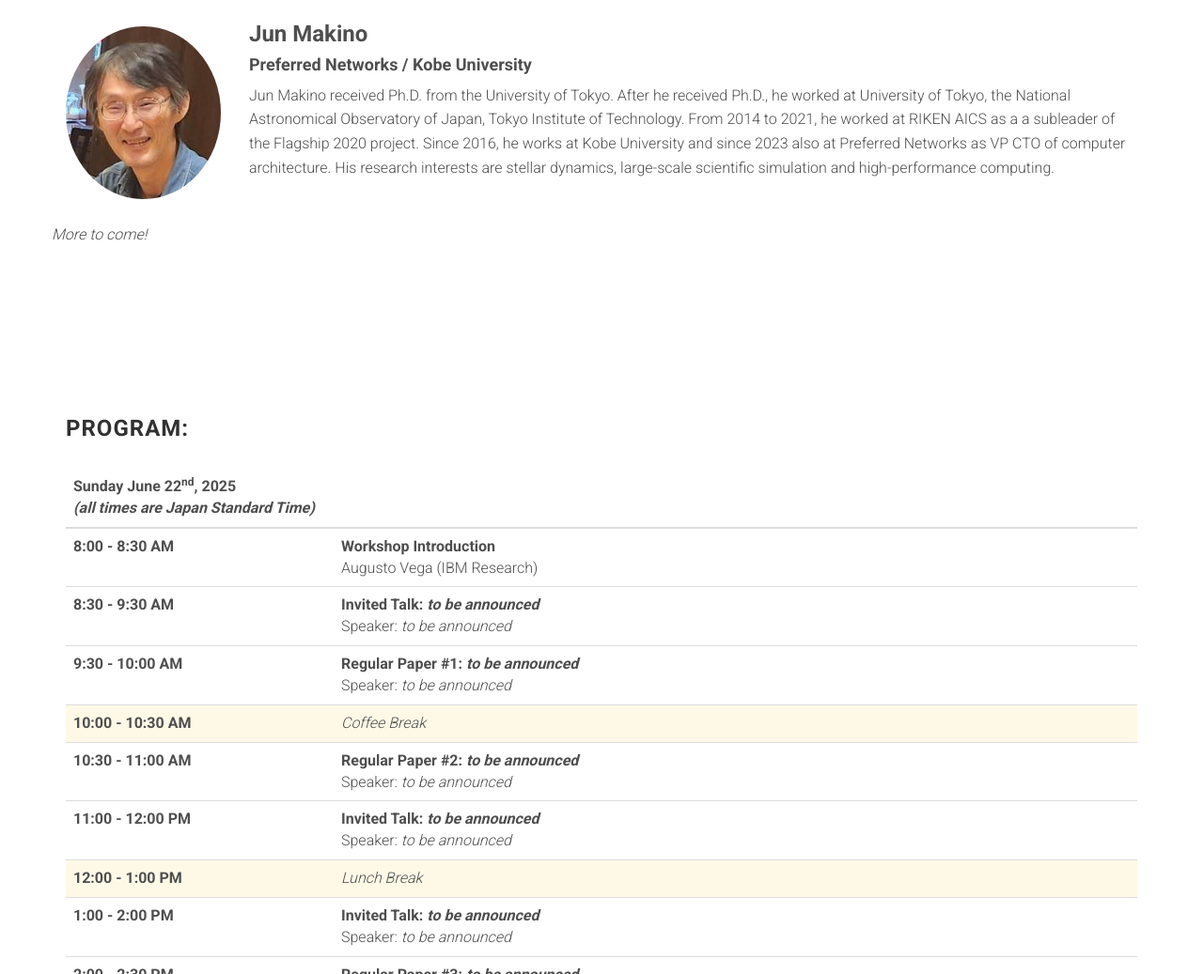
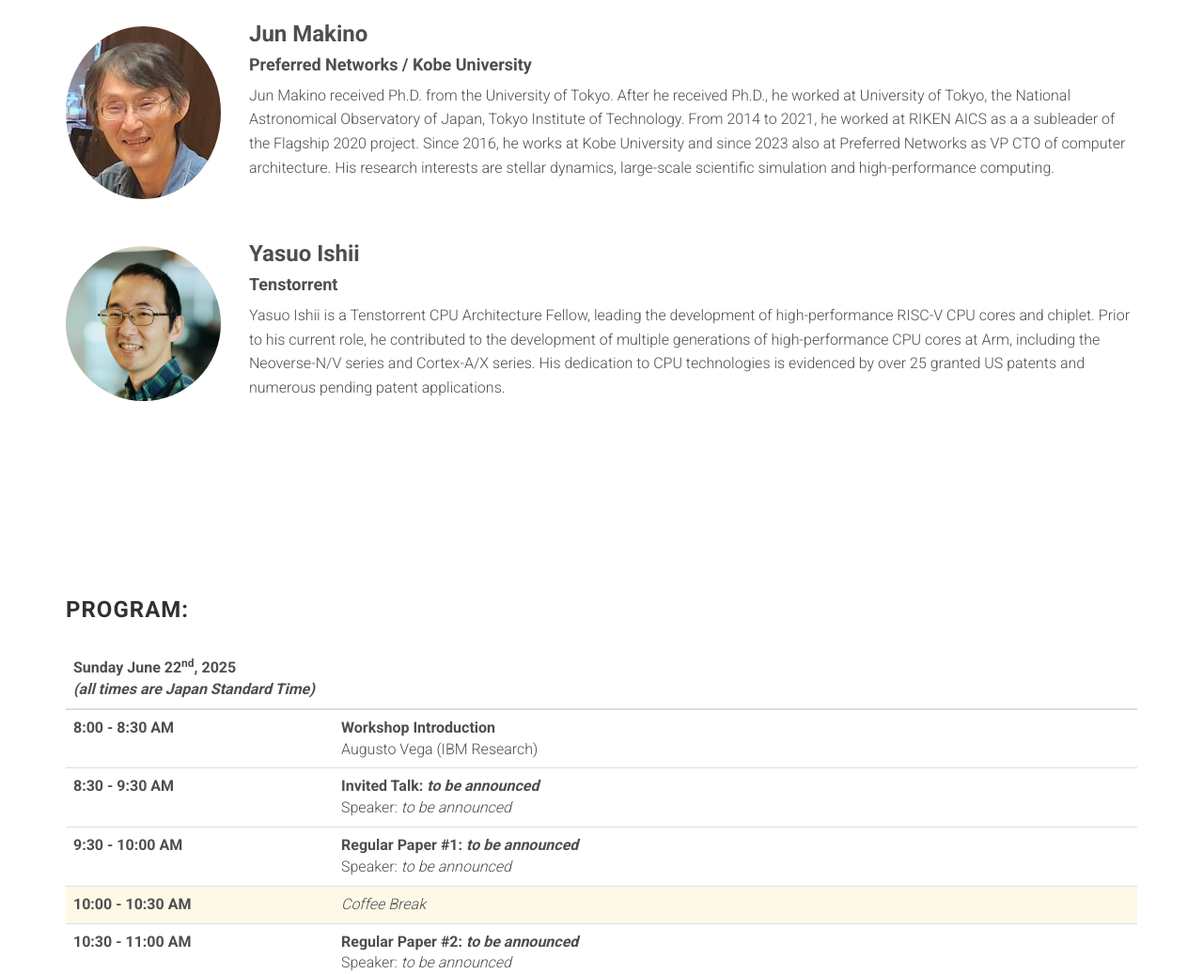
Before and after one commit to augustojv/cogarch-workshop-2025, a website: page index.html in a window 1280 px wide. Shown: the part 3398-4435 px from the top of the page at 94% size. Drawn offline with Linux system fonts and the light colour scheme; files whose address does not match are found by name.

Commit message:
Invited speaker added

```diff
--- a/index.html
+++ b/index.html
@@ -274,8 +274,25 @@
             </div>
 
             <div class="row">
-				<em>More to come!</em>
-			</div>
+                <div class="col-md-2">
+                    <div class="speaker">
+                        <figure>
+                            <img alt="" class="img-responsive center-block" src="assets/images/speakers/yasuo-ishii.jpg" style="border-radius:50%">
+                        </figure>
+                    </div>
+                </div>
+
+                <div class="col-sm-10">
+					<h3>Yasuo Ishii</h3>
+					<h4>Tenstorrent</h4>
+					<p>
+						Yasuo Ishii is a Tenstorrent CPU Architecture Fellow, leading the development of high-performance RISC-V CPU cores and chiplet.
+						Prior to his current role, he contributed to the development of multiple generations of high-performance CPU cores at Arm,
+						including the Neoverse-N/V series and Cortex-A/X series. His dedication to CPU technologies is evidenced by over 25 granted
+						US patents and numerous pending patent applications.
+          	  		</p>
+				</div>
+            </div>
 
 <!--
             <div class="row">
```
Also changed, not shown: assets/images/speakers/yasuo-ishii.jpg (added).
